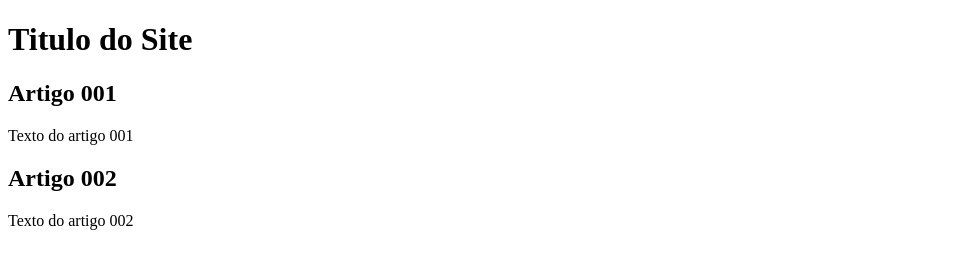
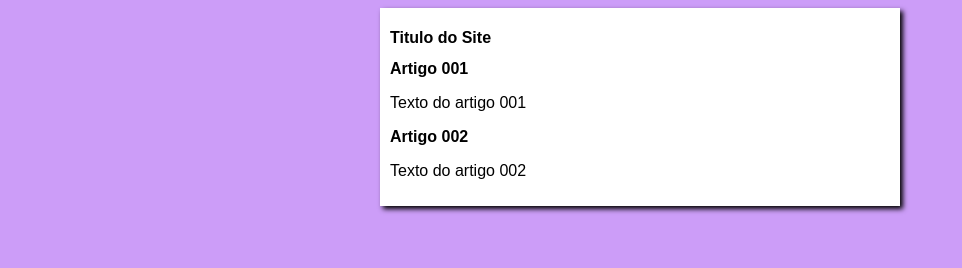
Before and after one commit to Dario-quissanga/Projeto-Site, a plain HTML site: page index.html in a window 1280 px wide. Shown: the whole page, without its empty margins (0-962 px from the left). Drawn offline with Linux system fonts and the light colour scheme.

Commit message:
iniciei o design

```diff
--- /dev/null
+++ b/estilo/style.css
@@ -0,0 +1,16 @@
+*{
+font-family:Arial, Helvetica, sans-serif;
+font-size:16px;
+}
+
+body{
+    background-color:rgb(204, 157, 248);
+}
+
+main{
+    background-color: white;
+    width:500px;
+    margin:auto;
+    padding:10px;
+    box-shadow:3px 3px 5px rgba(0, 0, 0, 473);
+}
--- a/index.html
+++ b/index.html
@@ -4,6 +4,7 @@
     <meta charset="UTF-8">
     <meta name="viewport" content="width=device-width, initial-scale=1.0">
     <title>titulo do site</title>
+    <link rel="stylesheet" href="estilo/style.css">
 </head>
 <body>
    <main>
```
